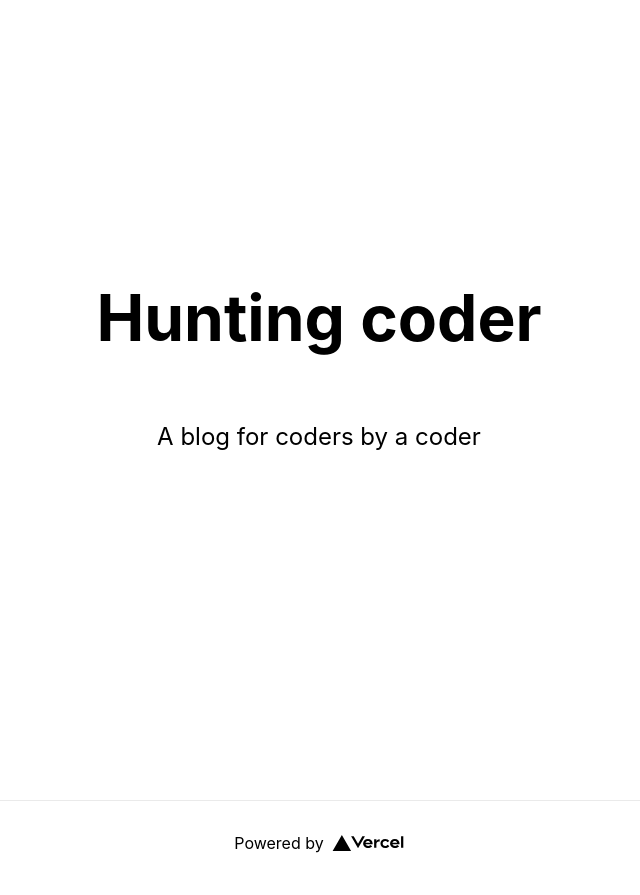
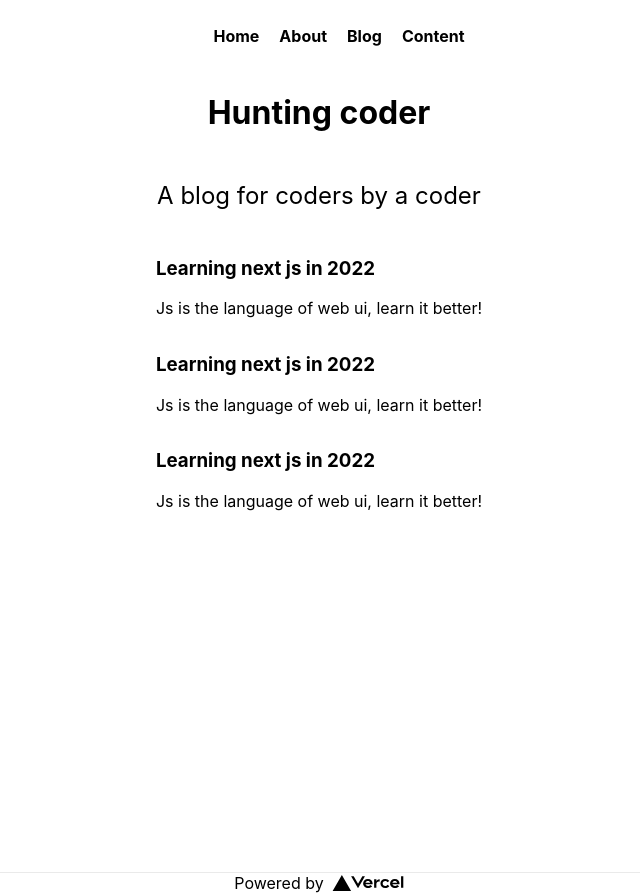
Before and after one commit to dmr-911/hunting-coder, a Next.js app: page / in a window 1280 px wide. Shown: the whole page, without its empty margins (321-961 px from the left). Built offline with nearby package versions, Linux system fonts and the light colour scheme.

Commit message:
nav and headers implemented

```diff
--- a/pages/index.js
+++ b/pages/index.js
@@ -10,15 +10,34 @@ export default function Home() {
         <meta name="description" content="Generated by create next app" />
         <link rel="icon" href="/favicon.ico" />
       </Head>
-
+      <nav className={styles.mainNav}>
+        <ul>
+          <li>Home</li>
+          <li>About</li>
+          <li>Blog</li>
+          <li>Content</li>
+        </ul>
+      </nav>
       <main className={styles.main}>
-        <h1 className={styles.title}>
+        <h1>
          Hunting coder
         </h1>
 
         <p className={styles.description}>
         A blog for coders by a coder
         </p>
+        <div>
+          <h3>Learning next js in 2022</h3>
+          <p>Js is the language of web ui, learn it better!</p>
+        </div>
+        <div>
+          <h3>Learning next js in 2022</h3>
+          <p>Js is the language of web ui, learn it better!</p>
+        </div>
+        <div>
+          <h3>Learning next js in 2022</h3>
+          <p>Js is the language of web ui, learn it better!</p>
+        </div>
       </main>
 
       <footer className={styles.footer}>
--- a/styles/Home.module.css
+++ b/styles/Home.module.css
@@ -1,21 +1,19 @@
 .container {
-  padding: 0 2rem;
 }
 
 .main {
   min-height: 100vh;
-  padding: 4rem 0;
   flex: 1;
   display: flex;
   flex-direction: column;
-  justify-content: center;
+  justify-content: flex-start;
   align-items: center;
+  padding: 0!important;
 }
 
 .footer {
   display: flex;
   flex: 1;
-  padding: 2rem 0;
   border-top: 1px solid #eaeaea;
   justify-content: center;
   align-items: center;
@@ -51,7 +49,6 @@
 }
 
 .description {
-  margin: 4rem 0;
   line-height: 1.5;
   font-size: 1.5rem;
 }
@@ -59,7 +56,6 @@
 .code {
   background: #fafafa;
   border-radius: 5px;
-  padding: 0.75rem;
   font-size: 1.1rem;
   font-family: Menlo, Monaco, Lucida Console, Liberation Mono, DejaVu Sans Mono,
     Bitstream Vera Sans Mono, Courier New, monospace;
@@ -75,7 +71,6 @@
 
 .card {
   margin: 1rem;
-  padding: 1.5rem;
   text-align: left;
   color: inherit;
   text-decoration: none;
@@ -114,3 +109,14 @@
     flex-direction: column;
   }
 }
+
+
+.mainNav ul{
+  display: flex;
+  justify-content: center;
+}
+.mainNav ul li{
+  list-style: none;
+  margin: 10px;
+  font-weight: bold;
+}
```
